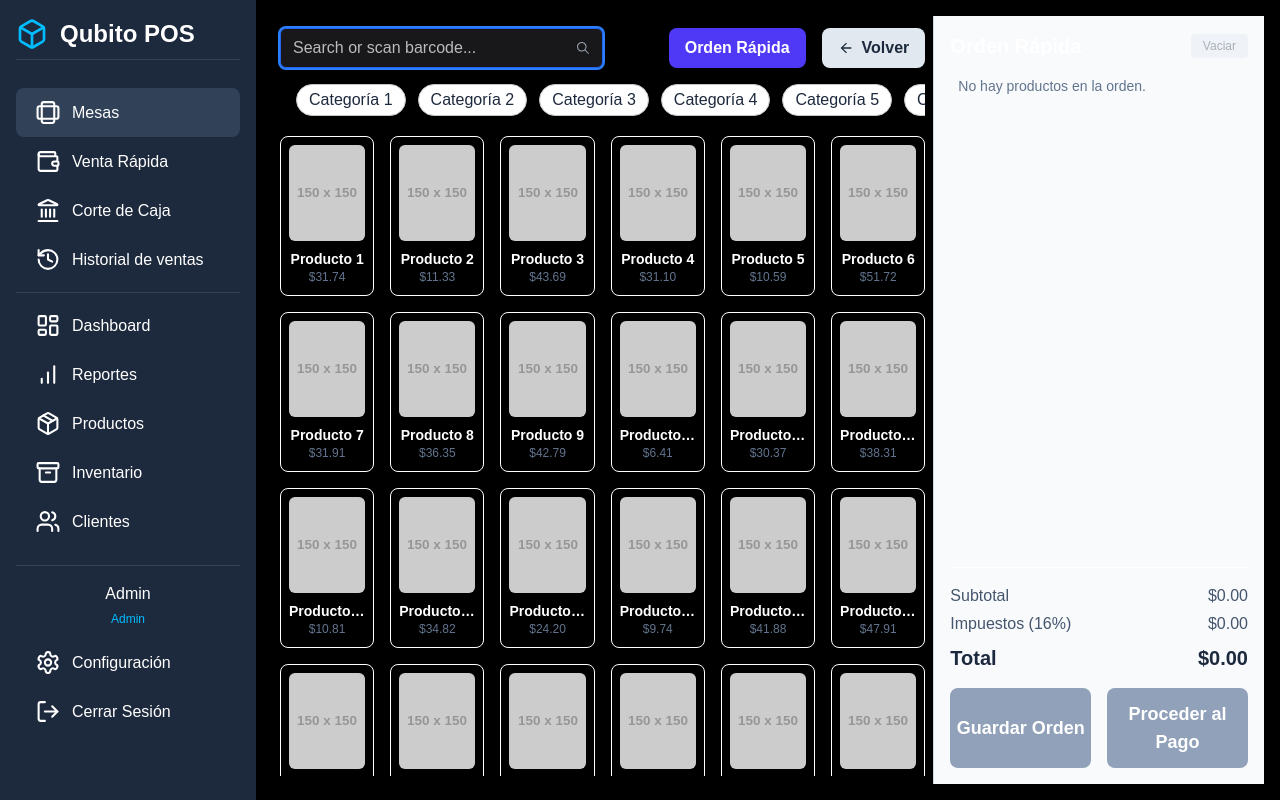
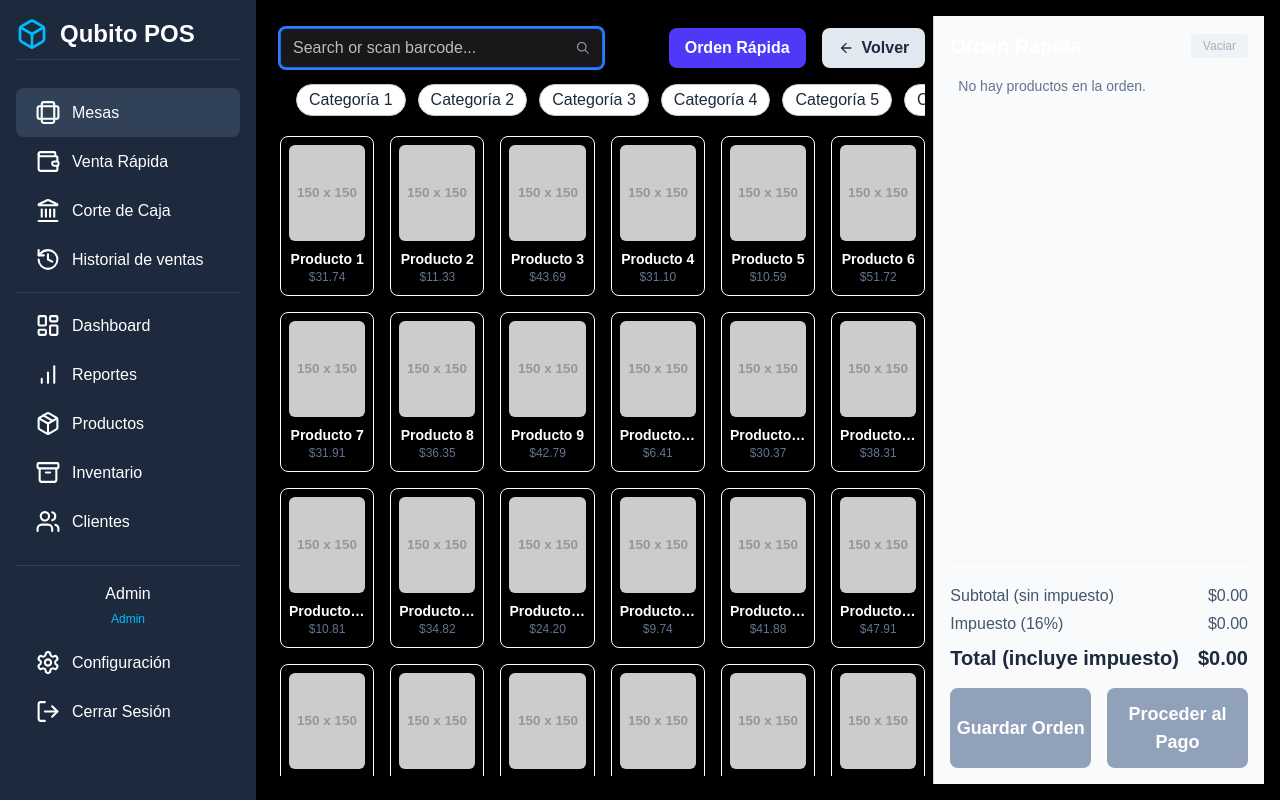
Before and after one commit to GrappePie/qubito, a Next.js app: page /sale in a window 1280 px wide. Built offline with nearby package versions, Linux system fonts and the light colour scheme.

Commit message:
Tax - included taxes

```diff
--- a/src/components/sale/sideSummarySale.tsx
+++ b/src/components/sale/sideSummarySale.tsx
@@ -7,12 +7,14 @@ const TAX_RATE = 0.16;
 
 const SideSummarySale = () => {
     const dispatch = useAppDispatch();
-    const items = useAppSelector(selectCartItems); // cast due to local selector typing shape
-    const subtotal = useAppSelector(selectSubtotal);
+    const items = useAppSelector(selectCartItems);
+    const inclusiveTotal = useAppSelector(selectSubtotal); // prices assumed tax-inclusive
     const activeTableId = useAppSelector(selectActiveTableId);
     const isQuick = useAppSelector(selectIsQuickOrder);
-    const tax = subtotal * TAX_RATE;
-    const total = subtotal + tax;
+    // Derive net subtotal (before tax) and tax portion from inclusive total
+    const netSubtotal = inclusiveTotal / (1 + TAX_RATE);
+    const tax = inclusiveTotal - netSubtotal;
+    const total = inclusiveTotal; // already includes tax
 
     return (
         <div className="w-full h-full bg-slate-50 border-l border-gray-300 p-4 flex flex-col min-h-0">
@@ -39,12 +41,9 @@ const SideSummarySale = () => {
 
             {/* Footer */}
             <div className="w-full mt-2 pt-4 border-t space-y-1">
-                <div className="flex justify-between text-slate-600"><span>Subtotal</span><span
-                    id="cart-subtotal">${subtotal.toFixed(2)}</span></div>
-                <div className="flex justify-between text-slate-600"><span>Impuestos (16%)</span><span
-                    id="cart-tax">${tax.toFixed(2)}</span></div>
-                <div className="flex justify-between font-bold text-xl text-slate-800 mt-2"><span>Total</span><span
-                    id="cart-total">${total.toFixed(2)}</span></div>
+                <div className="flex justify-between text-slate-600"><span>Subtotal (sin impuesto)</span><span>${netSubtotal.toFixed(2)}</span></div>
+                <div className="flex justify-between text-slate-600"><span>Impuesto ({(TAX_RATE*100).toFixed(0)}%)</span><span>${tax.toFixed(2)}</span></div>
+                <div className="flex justify-between font-bold text-xl text-slate-800 mt-2"><span>Total (incluye impuesto)</span><span>${total.toFixed(2)}</span></div>
             </div>
             <div className="w-full grid grid-cols-2 gap-4 mt-4">
                 <button
```
